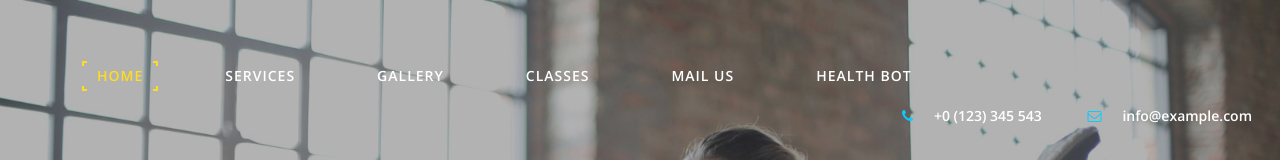
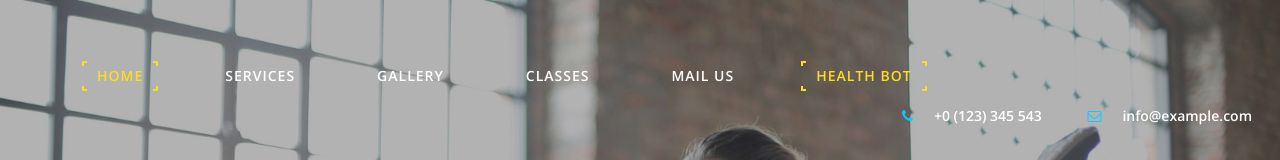
Before and after one commit to HarithaBangaru/project23, a plain HTML site: page index.html in a window 1280 px wide. Shown: the top 160 px of the page. Drawn offline with nearby package versions, Linux system fonts and the light colour scheme.

Commit message:
Update index.html

```diff
--- a/index.html
+++ b/index.html
@@ -48,7 +48,7 @@ Smartphone Compatible web template, free webdesigns for Nokia, Samsung, LG, Sony
 								<li><a href="#gallery" class="scroll"><span>Gallery</span></a></li>
 								<li><a href="#classes" class="scroll"><span>Classes</span></a></li>
 								<li><a href="#mail" class="scroll"><span>Mail Us</span></a></li>
-								<li><a href="https://harithabangaru.github.io/project23/healthbot.html"><span>Health Bot</span></a></li>
+								<li class = "active" ><a href="healthbot.html"><span>Health Bot</span></a></li>
 
 							</ul>
 							<div class="agile_header_right">
```
